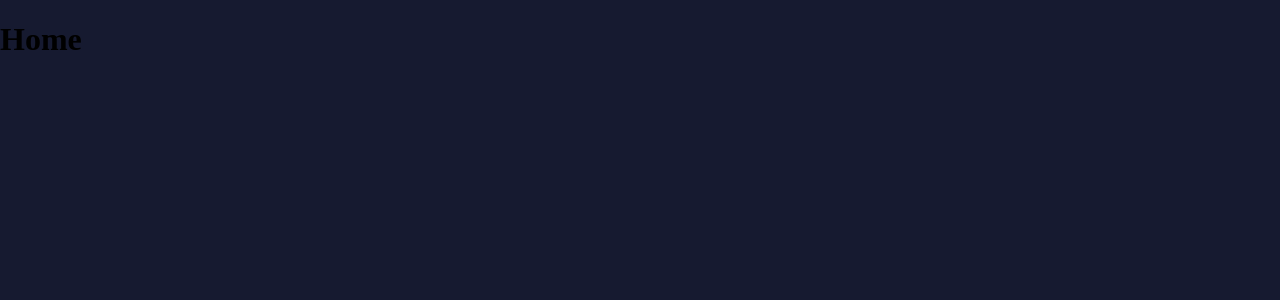
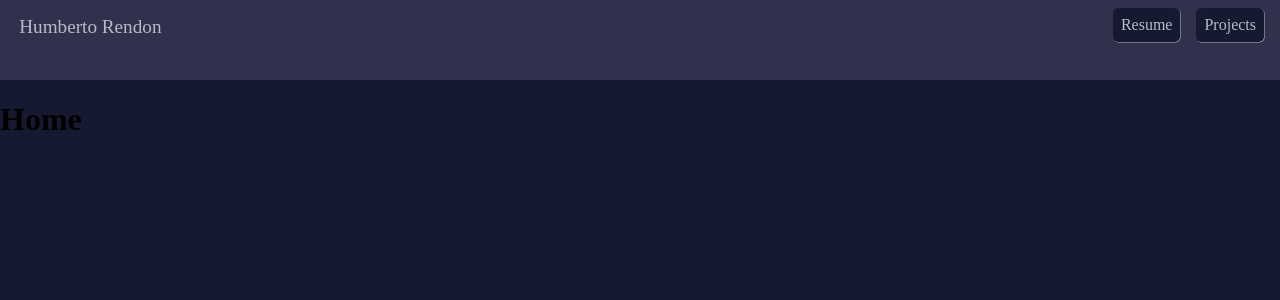
Before and after one commit to HRen369/portfolio, a Vue app: page /projects in a window 1280 px wide. Shown: the top 300 px of the page. Built offline with nearby package versions, Linux system fonts and the light colour scheme.

Commit message:
links work

```diff
--- a/src/App.vue
+++ b/src/App.vue
@@ -1,7 +1,9 @@
 <script setup>
+import NavBar from "./components/NavBar.vue";
 </script>
 
 <template>
+    <NavBar/>
     <RouterView/>
 </template>
 
--- a/src/components/NavBar.vue
+++ b/src/components/NavBar.vue
@@ -1,14 +1,88 @@
+<script setup>
+import { RouterLink } from 'vue-router';
 
-import { RouterLink } from 'vue-router';
+const links = [
+    {
+        "name":"Projects",
+        "link":"/projects"
+    },
+    // {
+    //     "name":"Tutorials",
+    //     "link":"./tutorials.html"
+    // },
+    // {
+    //     "name":"Contact Me",
+    //     "link":"/contact"
+    // },
+    // {
+    //     "name":"About Me",
+    //     "link":"/aboutMe"
+    // }
+]
+
+</script>
+
 <template>
     <div class="nav-bar">
         <div class="nav-bar-left">
-
+            <RouterLink class="nav-bar-link home-link" to="/">Humberto Rendon</RouterLink>
         </div>
 
         <div class="nav-bar-right">
-            <RouterLink to="/">Home</RouterLink>
+            <a class="nav-bar-link" target="_blank" href="/resume/Resume_Humberto_Rendon.pdf">Resume</a>
+            <template  v-for="item of links">
+                <RouterLink class="nav-bar-link" :to=item.link>{{ item.name }}</RouterLink>
+            </template>
         </div>
 
     </div>
 </template>
+
+<style>
+
+.home-link{
+    margin-left: 1em;
+    margin-top: 0.85em;
+    font-size: 1.2em;
+}
+
+
+.nav-bar-link{
+    text-decoration: none;
+    color:#B6BBC4;
+}
+
+.nav-bar{
+    display: flex;
+    background-color: #31304D;
+    height: 5em;
+    color: #B6BBC4;
+}
+
+.nav-bar-left{
+    display: flex;
+}
+
+.nav-bar-right{
+    display: flex;
+    position: absolute;
+    right: 0;
+    margin-right: 1em;
+}
+
+.nav-bar-right a{
+    background-color: #161A30;
+    padding: 0.5em;
+    margin-left: 1em;
+    margin-top: 0.5em;
+    border-radius: 5px;
+    box-shadow: 0.5px 0.5px;
+}
+
+.nav-bar-right a:hover{
+    background-color: #0b0d18;
+}
+
+
+
+</style>
--- /dev/null
+++ b/src/components/ProjectsView.vue
@@ -0,0 +1,7 @@
+<script setup>
+import NavBar from "./NavBar.vue";
+</script>
+
+<template>
+    <h1>Projects</h1>
+</template>
--- a/src/router.js
+++ b/src/router.js
@@ -1,9 +1,11 @@
 import  {createMemoryHistory, createRouter} from "vue-router";
 
 import HomeView from "./components/HomeView.vue"
+import ProjectsView from "./components/ProjectsView.vue";
 
 const routes = [
-    {path: '/', component: HomeView}
+    {path: '/', component: HomeView},
+    {path: '/projects', component: ProjectsView}
 ]
 
 const router = createRouter({
```
Also changed, not shown: 1 other file (tests, documents, lock files or other folders).
